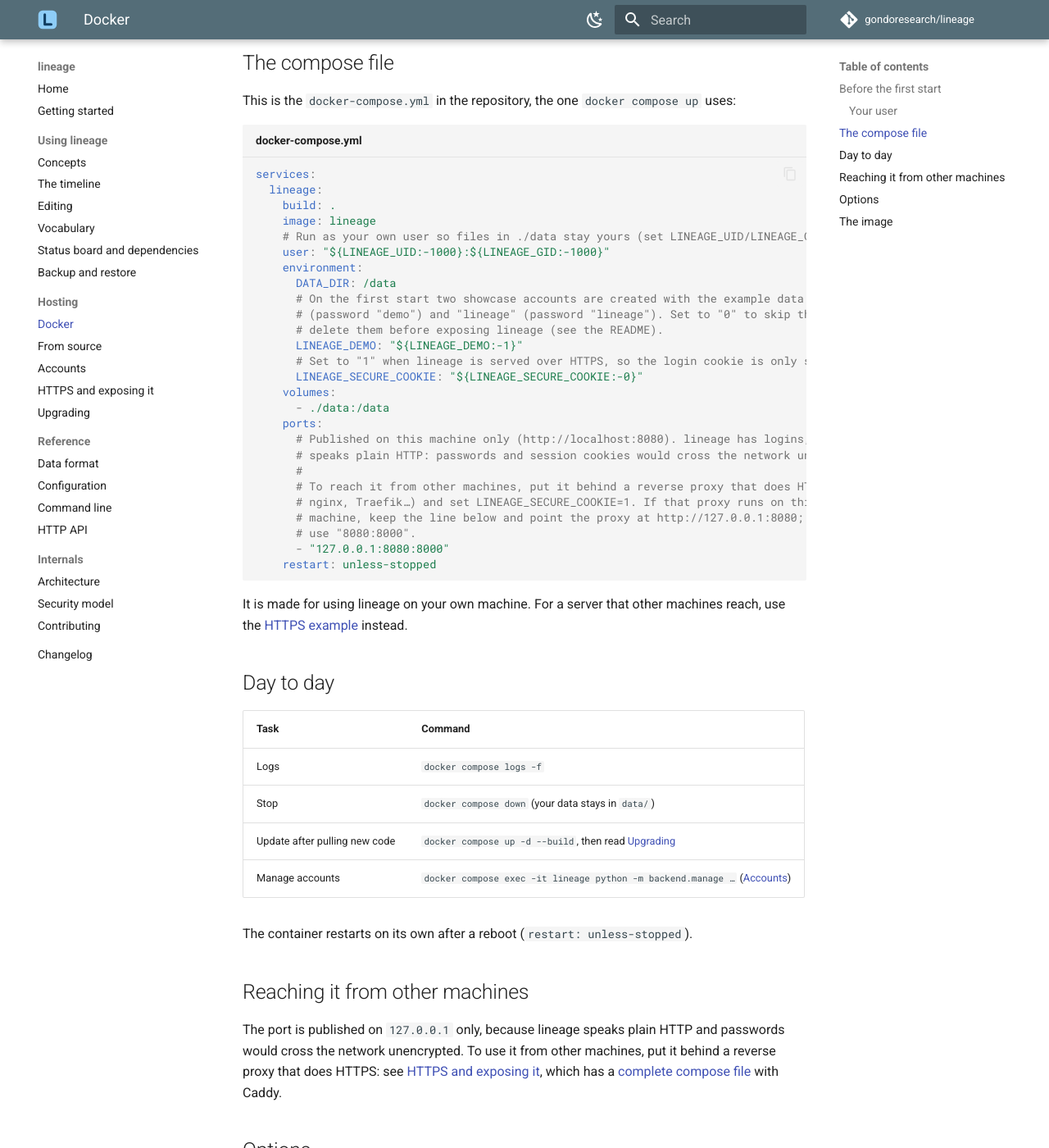
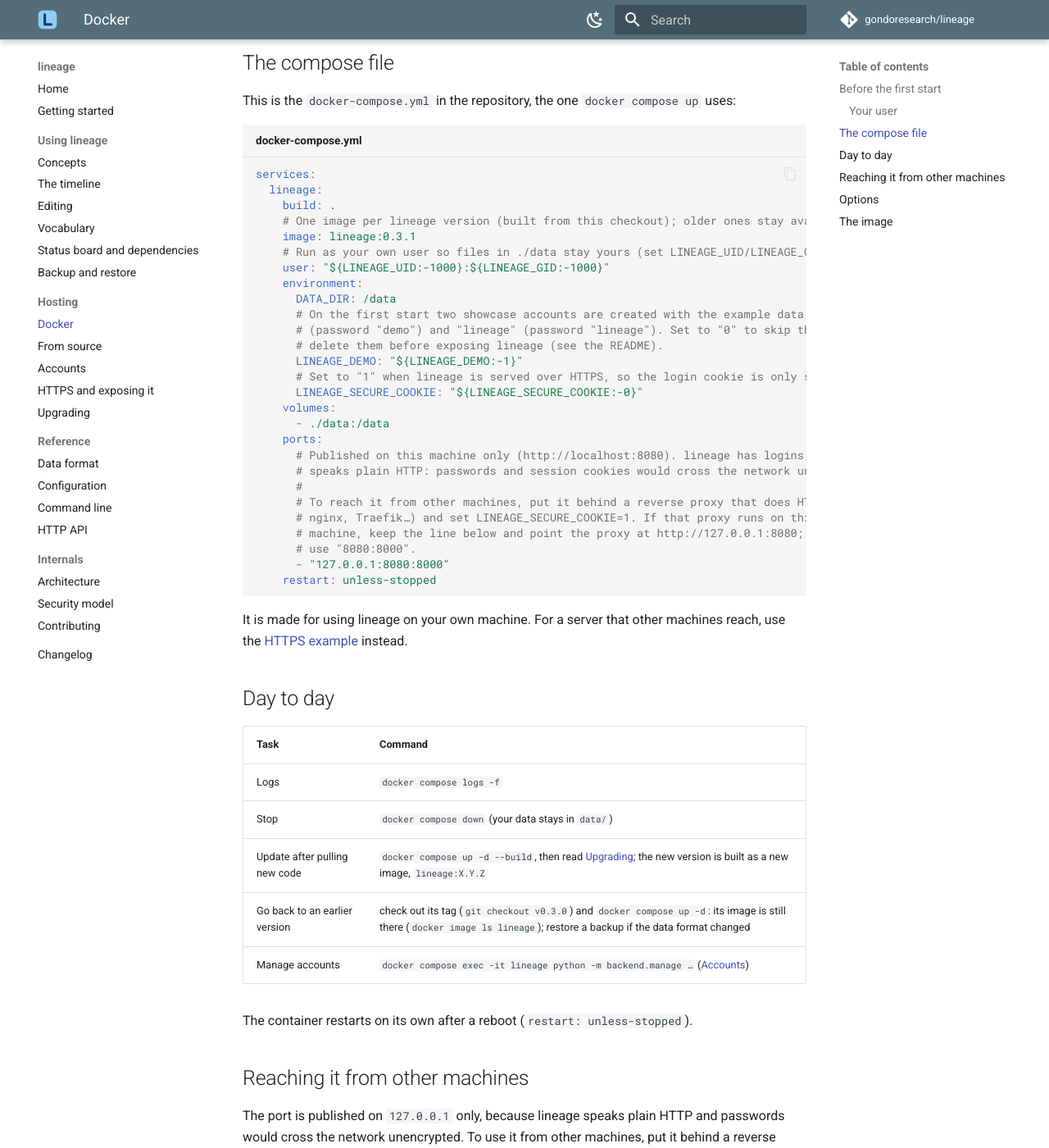
Before and after one commit to gondoresearch/lineage, an MkDocs documentation site: the page built from docs/hosting/docker.md, in a window 1280 px wide and 1400 px high, scrolled down 798 px. Shown: the whole window at 82% size. Built offline with MkDocs 1.6.1 and Material for MkDocs 9.7.7, drawn with Linux system fonts in a browser that asks for light colours; comment, search, counter and statistics services are not loaded.

Commit message:
Docker: tag the image with the lineage version
docker-compose.yml and the HTTPS example build and run lineage:0.3.1,
so each version is its own image and older ones stay available. A test
checks that both files use the image of the current version; the
release checklist and the Docker docs say how to update and go back.

Co-Authored-By: Claude Opus 5.5 <noreply@anthropic.com>

```diff
--- a/docker-compose.yml
+++ b/docker-compose.yml
@@ -1,7 +1,8 @@
 services:
   lineage:
     build: .
-    image: lineage
+    # One image per lineage version (built from this checkout); older ones stay available to go back to.
+    image: lineage:0.3.1
     # Run as your own user so files in ./data stay yours (set LINEAGE_UID/LINEAGE_GID if `id -u`/`id -g` are not 1000).
     user: "${LINEAGE_UID:-1000}:${LINEAGE_GID:-1000}"
     environment:
--- a/docs/examples/docker-compose.https.yml
+++ b/docs/examples/docker-compose.https.yml
@@ -12,7 +12,7 @@
 services:
   lineage:
     build: .
-    image: lineage
+    image: lineage:0.3.1   # one image per lineage version
     user: "${LINEAGE_UID:-1000}:${LINEAGE_GID:-1000}"
     environment:
       DATA_DIR: /data
--- a/docs/hosting/docker.md
+++ b/docs/hosting/docker.md
@@ -44,7 +44,8 @@ It is made for using lineage on your own machine. For a server that other machin
 |---|---|
 | Logs | `docker compose logs -f` |
 | Stop | `docker compose down` (your data stays in `data/`) |
-| Update after pulling new code | `docker compose up -d --build`, then read [Upgrading](upgrading.md) |
+| Update after pulling new code | `docker compose up -d --build`, then read [Upgrading](upgrading.md); the new version is built as a new image, `lineage:X.Y.Z` |
+| Go back to an earlier version | check out its tag (`git checkout v0.3.0`) and `docker compose up -d`: its image is still there (`docker image ls lineage`); restore a backup if the data format changed |
 | Manage accounts | `docker compose exec -it lineage python -m backend.manage …` ([Accounts](accounts.md)) |
 
 The container restarts on its own after a reboot (`restart: unless-stopped`).
```
Also changed, not shown: CHANGELOG.md (+6 -0 lines), docs/internals/contributing.md (+1 -1 lines), 1 other file.
